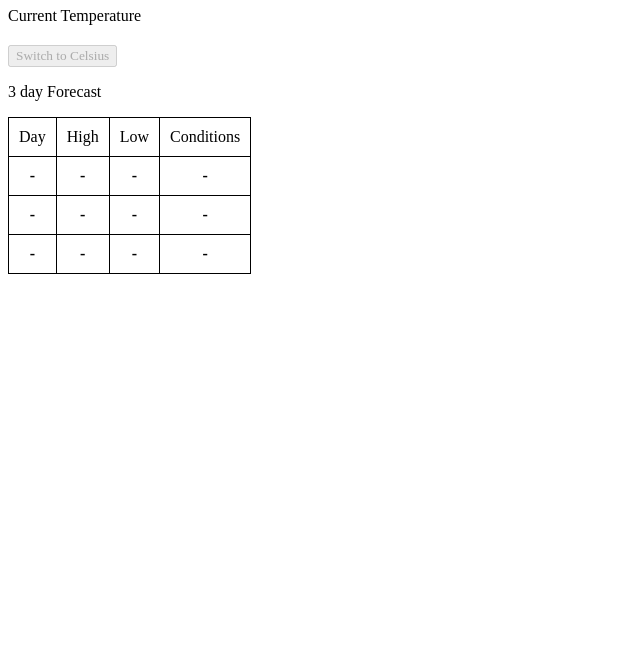
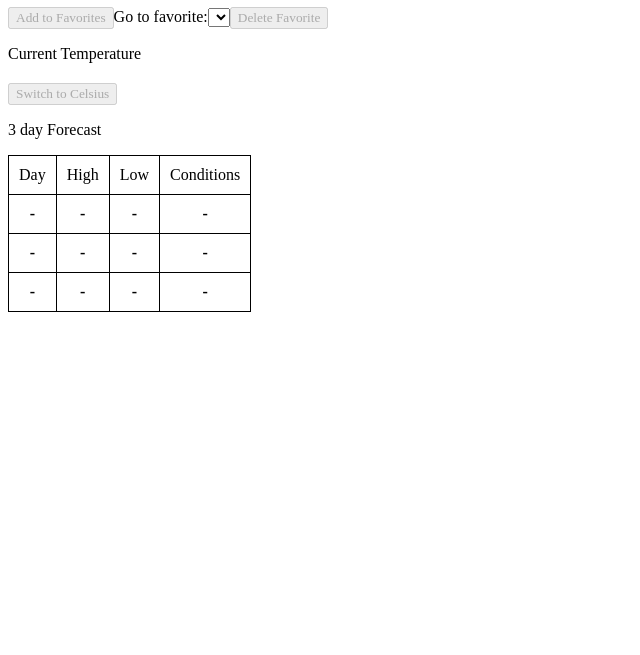
Before and after one commit to davidluzhiyun/ECE5904HW2, a website: page public/index.html in a window 1280 px wide. Shown: the part 145-800 px from the top of the page, without its empty margins (0-640 px from the left). Drawn offline with Linux system fonts and the light colour scheme.

Commit message:
Tried to add new buttons and menu. TODO: menu width adjustment, fix unexpected disabling of new button

```diff
--- a/public/index.html
+++ b/public/index.html
@@ -154,6 +154,7 @@
         <p>Enter a zip code</p>
         <input type="text" id="zip"> <button onclick="onZipSubmission()">Get Forecast</button>
         <h1 id="locale">Weather</h1>
+        <button id ="add_to_favorites" disabled="disabled">Add to Favorites</button>Go to favorite:<select id="favorites_bar"></select><button id ="delete_favorite" disabled="disabled">Delete Favorite</button>
         <p>Current Temperature</p>
         <h2 id="temperature"></h2>
         <button id="temperature_unit_change" disabled='disabled' onclick="onUnitChange()">Switch to Celsius</button>
```
